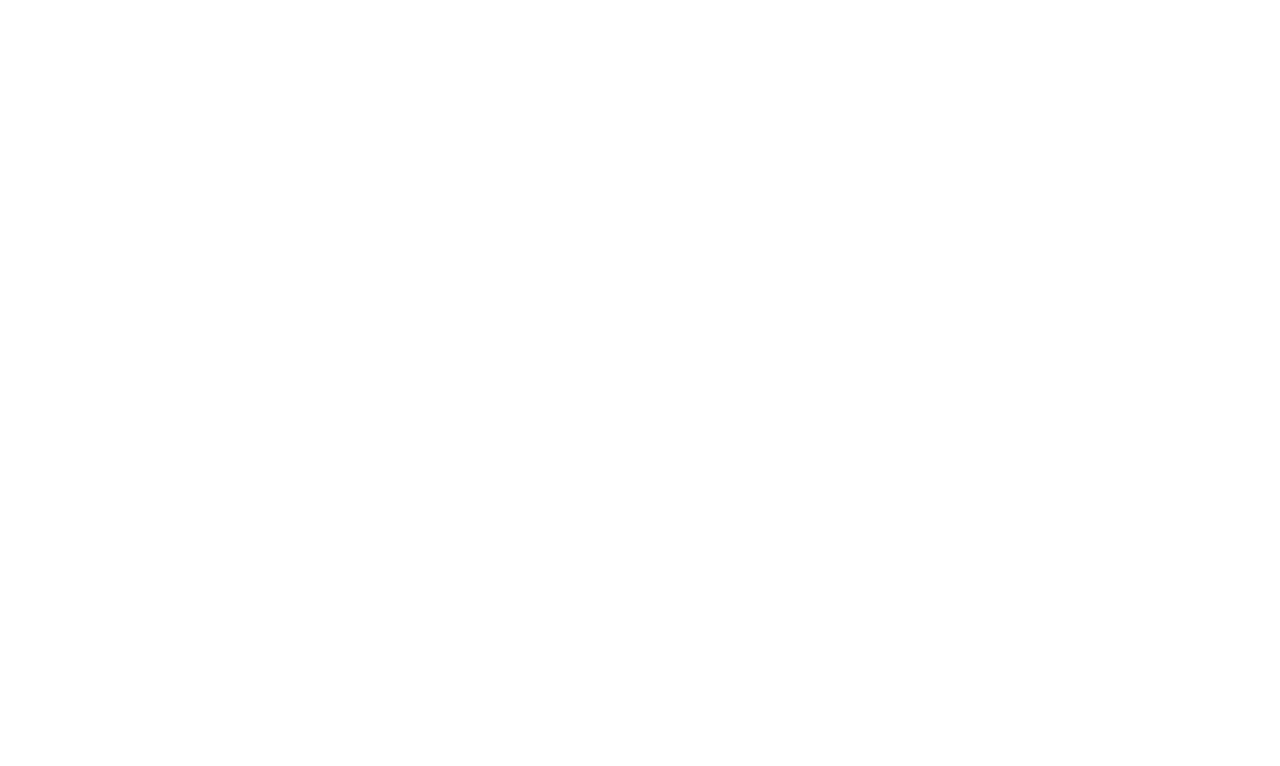
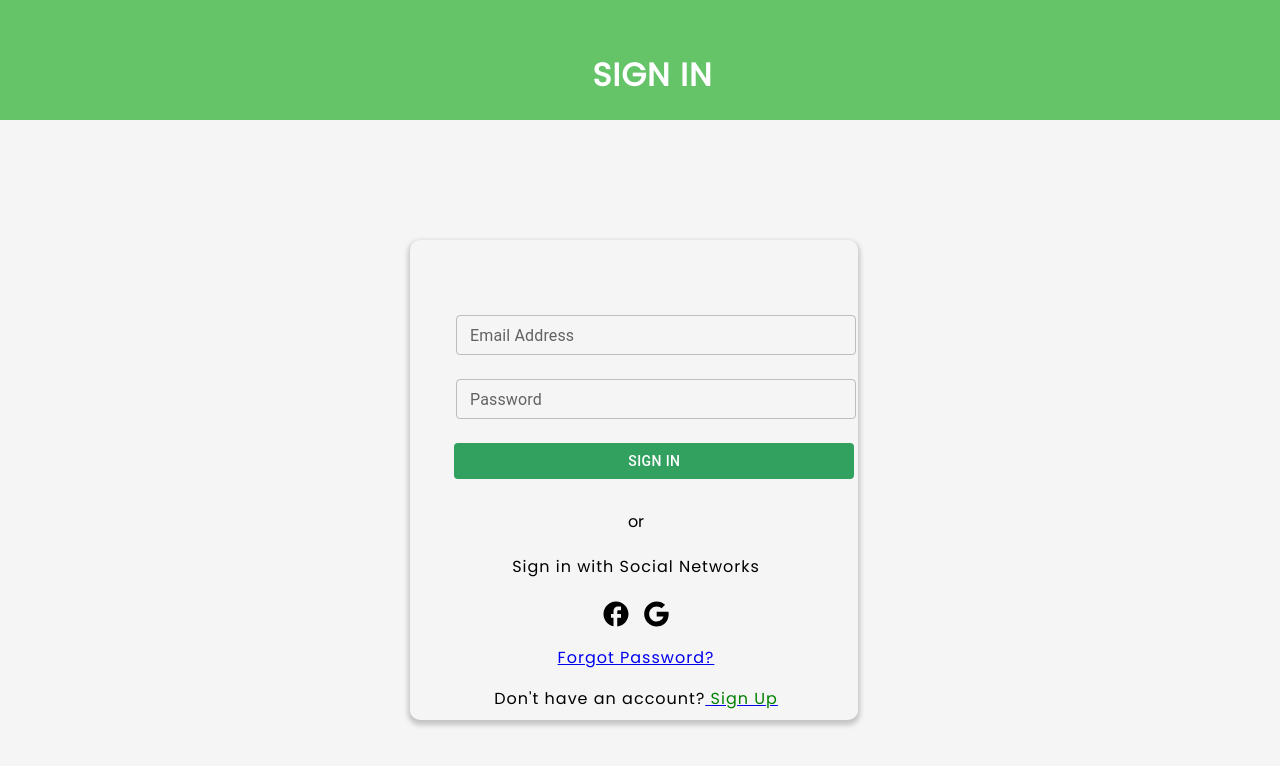
Before and after one commit to Olori-Ebi/notes_app, a React (Create React App) app: page /login in a window 1280 px wide. Shown: the top 766 px of the page. Built offline with nearby package versions, Linux system fonts and the light colour scheme.

Commit message:
sign-in working

```diff
--- a/src/App.tsx
+++ b/src/App.tsx
@@ -1,6 +1,7 @@
 import React from 'react';
 import './App.css';
 import SignUpForm from './components/Signup'
+import SignInForm from './components/SignIn';
 import { BrowserRouter as Router, Switch, Route } from "react-router-dom";
 
 
@@ -12,6 +13,9 @@
           <Route path='/Signup'>
             <SignUpForm />
           </Route>
+          <Route path='/login'>
+            <SignInForm />
+          </Route>
         </Switch>
       </Router>
     </div>
--- /dev/null
+++ b/src/components/SignIn.tsx
@@ -0,0 +1,164 @@
+import React, { SyntheticEvent, useState } from "react";
+import { makeStyles } from '@mui/styles'
+import { Button, TextField, Box } from "@mui/material";
+import FacebookRoundedIcon from '@mui/icons-material/FacebookRounded';
+import GoogleIcon from '@mui/icons-material/Google';
+import axios from 'axios';
+import { Link } from 'react-router-dom'
+import dotenv from 'dotenv'
+import "@fontsource/poppins"
+dotenv.config();
+
+
+const SignInForm = () => {
+    const [email, setemail] = useState("");
+    const [password, setpassword] = useState("");
+    const [showWarning, setShowWarning] = useState(false);
+    const [warningMessage, setWarningMsg] = useState("")
+
+    const useStyles = makeStyles({
+        bodys: {
+            backgroundColor: "whitesmoke",
+            width: "100%",
+            height: "85vh",
+        },
+        boxWrapper: {
+            position: "absolute",
+            height: '60vh',
+            width: '35%',
+            top: "30%",
+            left: "32%",
+            boxShadow: "0 3px 5px 2px rgba(0, 0, 0, .2)",
+            borderRadius: "10px"
+        },
+        boxs: {
+            marginTop: "9.5%",
+            marginLeft: "10%",
+            fontFamily: "poppins"
+        },
+        email: {
+            display: "flex",
+            width: "400px",
+            color: "white",
+            borderRadius: "10px",
+        },
+        btn: {
+            width: "400px",
+        },
+        headerWrapper: {
+            background: '#65c368',
+            height: '10vh',
+            padding: '30px 0 10px 25px'
+        },
+        headerText: {
+            color: 'white',
+            fontFamily: 'poppins',
+            letterSpacing: '1px',
+        },
+        formStyle: {
+            display: 'flex',
+            flexDirection: 'column',
+        },
+        formText: {
+            textAlign: 'center',
+            marginRight: '40px',
+            marginBottom: '20px',
+            fontFamily: 'poppins',
+            letterSpacing: '1px'
+        },
+        formIcons: {
+            display: 'flex',
+            justifyContent: 'center',
+            marginRight: '40px',
+        },
+        fb: {
+            marginRight: '10px'
+        },
+        signup: {
+            color: 'green'
+        }
+    });
+
+    function checkLoginDetails(){
+        if(!email && !password){
+            return false
+        }else {
+            return true
+        }
+    }
+
+    async function signInUser(event: SyntheticEvent) {
+        event.preventDefault();
+        const checker = checkLoginDetails()
+        if (!checker){
+           setWarningMsg("Email and Password is Required");
+           setShowWarning(true)
+        }else{
+            const details = {
+                email,
+                password
+            };
+
+            let result = null
+            try{
+                result = await axios.post("https://notesxd.herokuapp.com/users/login", details)
+            } catch (err:any) {
+                console.log(err, "wertyuio")
+                result = err.response;
+                setWarningMsg("Not a valid Email or Password");
+                setShowWarning(true)
+            }finally {
+                console.log(result);
+            }
+        }
+    }
+    const classes = useStyles();
+    return (
+         <>
+            <div className={classes.headerWrapper}>
+                    <h1 className={classes.headerText}>SIGN IN</h1>
+            </div>
+                <div className={classes.bodys}>
+                    <Box className={classes.boxWrapper}>
+                        <h5 style={{ paddingTop:"10px", display:"flex", justifyContent:"center", color:"red"}}>{warningMessage}</h5>
+                        <form className={classes.boxs} onSubmit={signInUser}>
+
+                            <TextField label="Email Address"  sx={{ mb: 3 }} size="small" className={classes.email} onChange={ (e)=> setemail(e.target.value)}/>
+                            <TextField label="Password" sx={{ mb: 3 }} size="small" className={classes.email} onChange={ (e)=> setpassword(e.target.value)}/>
+
+                            <div className={classes.formStyle}>
+                                <Button
+                                type="submit"
+                                className={classes.btn}
+                                sx={{ color: "white", mb: "30px" }}
+                                style={{ backgroundColor: '#32A05F' }}>
+                                    SIGN IN
+                                </Button>
+
+                                <span style={{ textAlign: 'center', marginRight: '40px', marginBottom: '20px' }}>or</span>
+                                <div className={classes.formText}> Sign in with Social Networks</div>
+                            </div>
+
+                            <div className={classes.formIcons}>
+                                <FacebookRoundedIcon className={classes.fb} sx={{ width: '30px', height: '30px' }} />
+                                <GoogleIcon sx={{ width: '30px', height: '30px' }} />
+                            </div>
+
+                            <div className={classes.formText}>
+                                <Link to='/email'>
+                                    <p style={{ marginBottom: '10px' }}>Forgot Password?</p>
+                                </Link>
+                                <p>Don't have an account?
+                                    <Link to='/signup'>
+                                        <span className={classes.signup}> Sign Up</span>
+                                    </Link>
+                                </p>
+                            </div>
+                        </form>
+                    </Box>
+            </div>
+        </>
+    );
+};
+
+    export default SignInForm;
```
Also changed, not shown: 2 other files (tests, documents, lock files or other folders).
